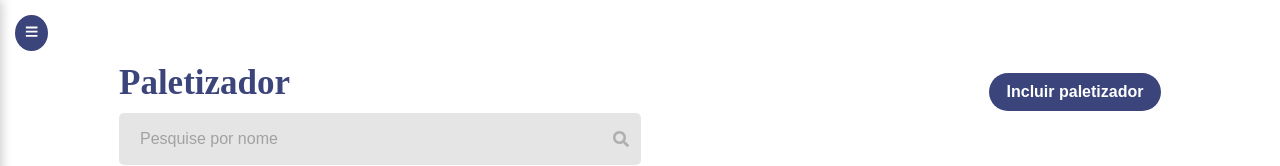
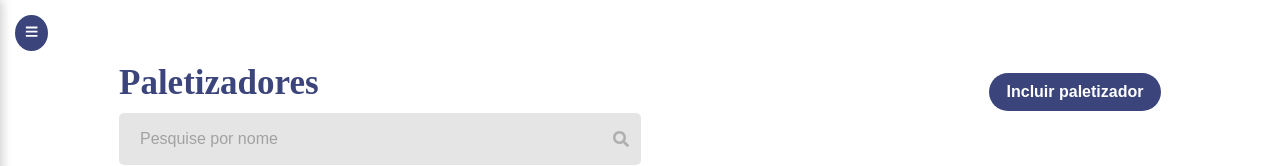
Before and after one commit to erik-tavares/a, a Next.js app: page /cadastro/paletizador in a window 1280 px wide. Shown: the top 166 px of the page. Built offline with nearby package versions, Linux system fonts and the light colour scheme.

Commit message:
server.jsx

```diff
--- a/src/app/cadastro/paletizador/page.jsx
+++ b/src/app/cadastro/paletizador/page.jsx
@@ -45,7 +45,7 @@ export default function PaletizadorPage() {
       <div className="paletizador-content">
         {/* ✅ Cabeçalho */}
         <div className="paletizador-header">
-          <h1 className="paletizador-title">Paletizador </h1>
+          <h1 className="paletizador-title">Paletizadores </h1>
 
           {/* ✅ Campo de pesquisa */}
           <div className="paletizador-form">
```
